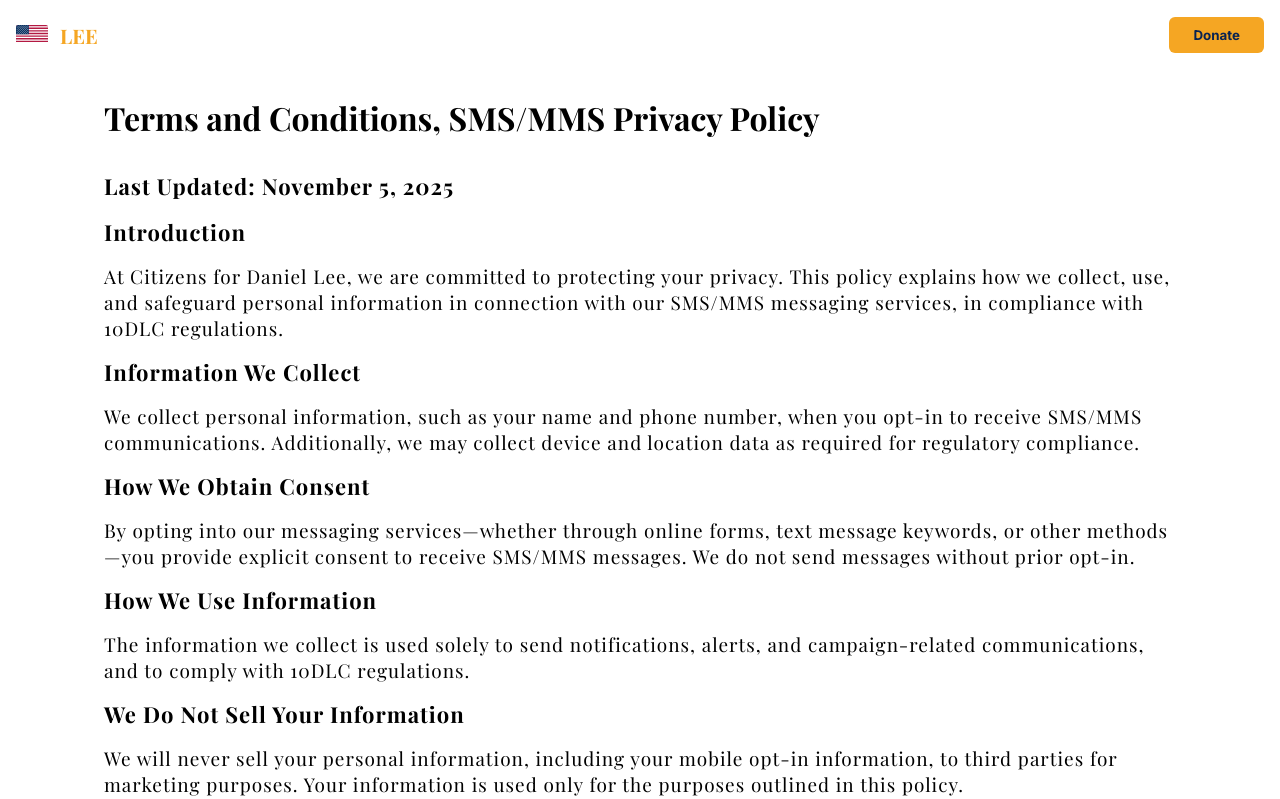
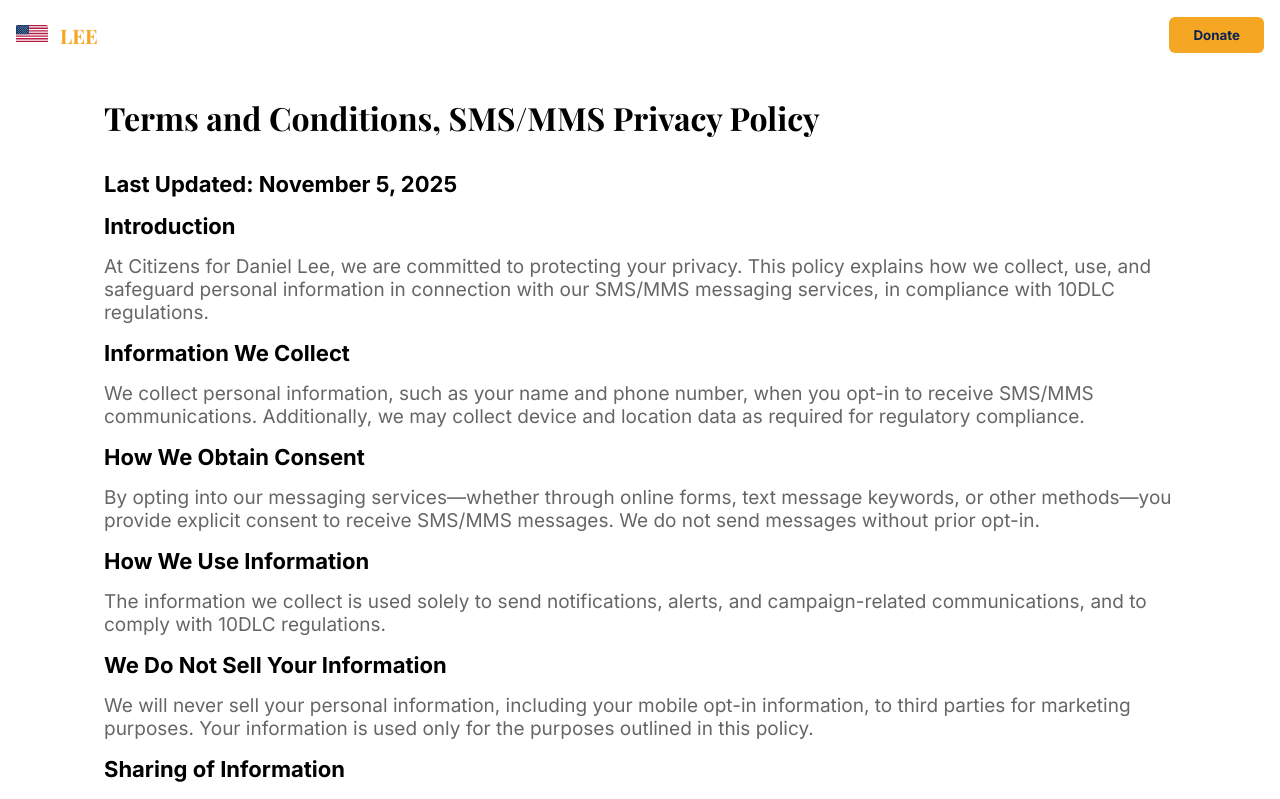
Before and after one commit to Acanthus-Tech/DanielLeeLanding, a Next.js app: page /legal in a window 1280 px wide. Shown: the top 799 px of the page. Built offline with nearby package versions, Linux system fonts and the light colour scheme.

Commit message:
fixed color

```diff
--- a/src/app/legal/page.module.css
+++ b/src/app/legal/page.module.css
@@ -7,6 +7,7 @@
 
 .container strong {
   font-size: 22px;
+  color: black;
 }
 
 .container h1 {
@@ -14,8 +15,9 @@
 }
 .container p {
   margin: 1rem 0;
-  letter-spacing: 1px;
   font-size: 19px;
+  font-family: "inter";
+  color: #666666;
 }
 
 @media (max-width: 768px) {
```
